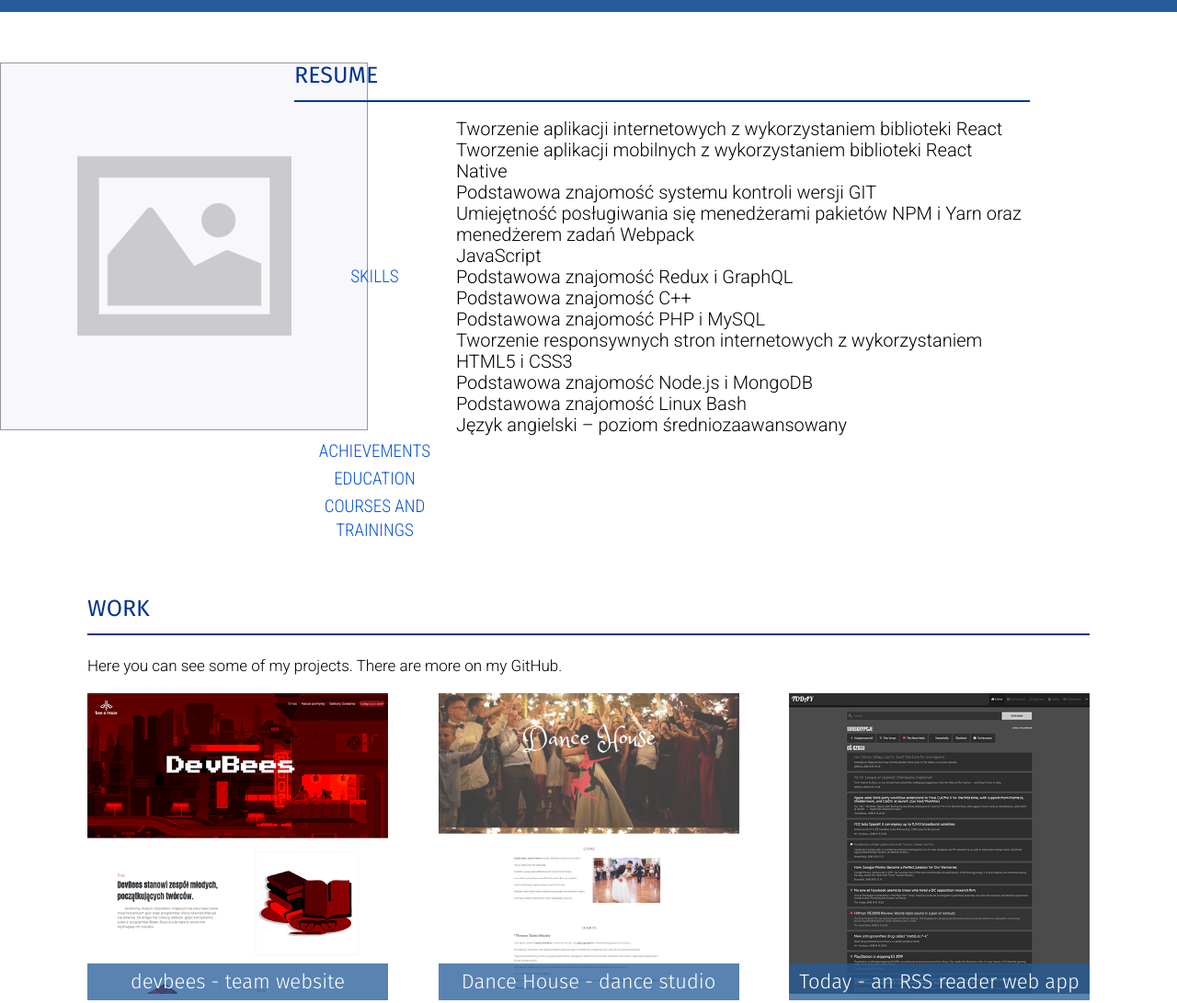
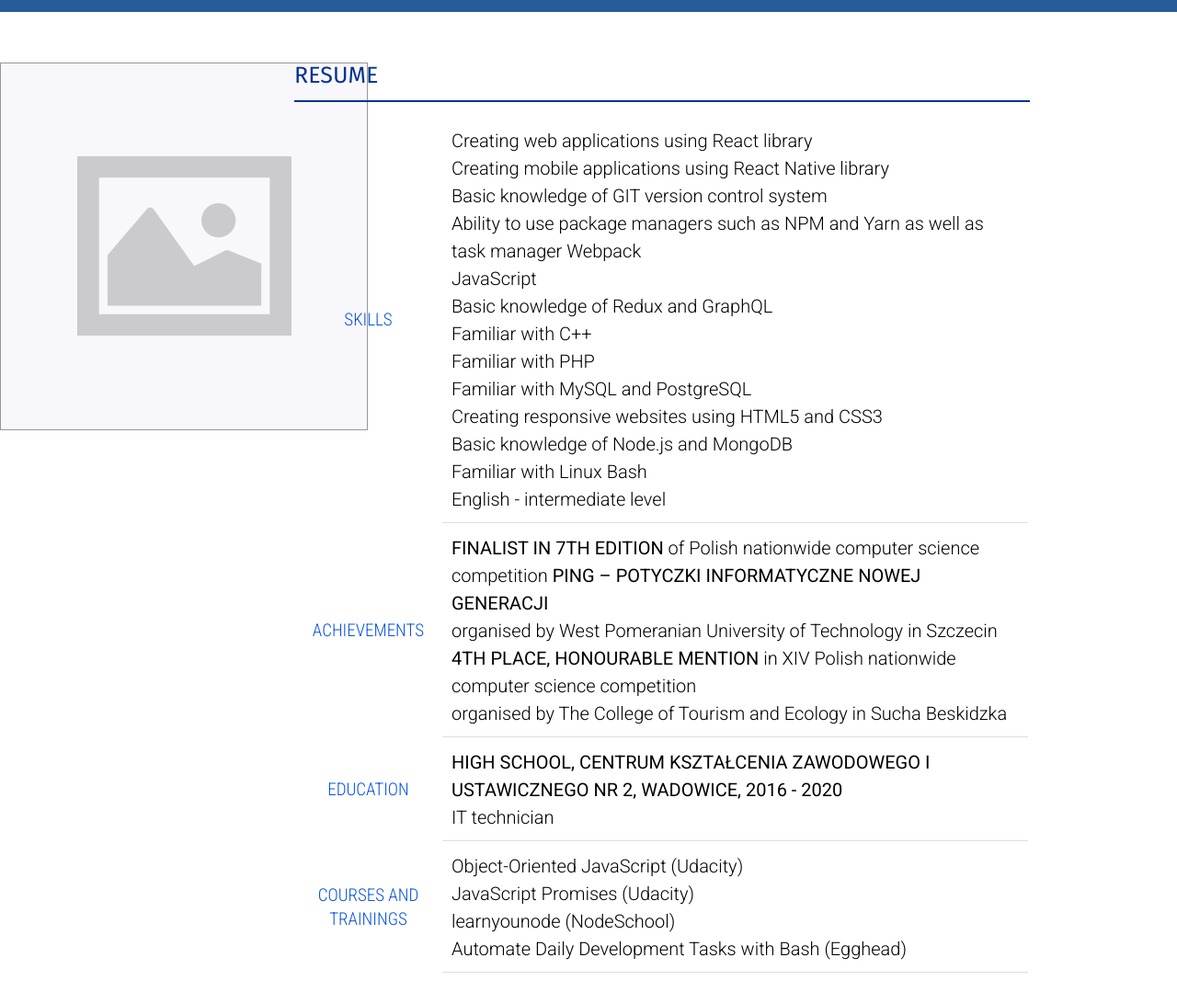
Before and after one commit to mgorzanski/personal-website-gatsbyjs, a Gatsby site: page / in a window 1280 px wide. Shown: the part 1640-2731 px from the top of the page at 92% size. Built offline with nearby package versions, Linux system fonts and the light colour scheme; Gatsby itself is replaced by a stand-in of ours; a web font is replaced by a local one.

Commit message:
update resume section

```diff
--- a/src/pages/index.js
+++ b/src/pages/index.js
@@ -169,56 +169,79 @@ export default ({ data }) => (
           <h3 className="section__title">Resume</h3>
           <table className="section__table">
             <tr>
-
-                <th>Skills</th>
+              <th>Skills</th>
 
               <td>
-                Tworzenie aplikacji internetowych z wykorzystaniem biblioteki
-                React
+                Creating web applications using React library
                 <br />
-                Tworzenie aplikacji mobilnych z wykorzystaniem biblioteki React
-                Native
+                Creating mobile applications using React Native library
                 <br />
-                Podstawowa znajomość systemu kontroli wersji GIT
+                Basic knowledge of GIT version control system
                 <br />
-                Umiejętność posługiwania się menedżerami pakietów NPM i Yarn
-                oraz menedżerem zadań Webpack
+                Ability to use package managers such as NPM and Yarn as well as
+                task manager Webpack
                 <br />
                 JavaScript
                 <br />
-                Podstawowa znajomość Redux i GraphQL
+                Basic knowledge of Redux and GraphQL
                 <br />
-                Podstawowa znajomość C++
+                Familiar with C++
                 <br />
-                Podstawowa znajomość PHP i MySQL
+                Familiar with PHP
                 <br />
-                Tworzenie responsywnych stron internetowych z wykorzystaniem
-                HTML5 i CSS3
+                Familiar with MySQL and PostgreSQL
                 <br />
-                Podstawowa znajomość Node.js i MongoDB
+                Creating responsive websites using HTML5 and CSS3
                 <br />
-                Podstawowa znajomość Linux Bash
+                Basic knowledge of Node.js and MongoDB
                 <br />
-                Język angielski – poziom średniozaawansowany
+                Familiar with Linux Bash
+                <br />
+                English - intermediate level
               </td>
             </tr>
             <tr>
+              <th>Achievements</th>
 
-                <th>Achievements</th>
-
-              <td />
+              <td>
+                <span>Finalist in 7th edition</span> of Polish nationwide
+                computer science competition{' '}
+                <span>PING – Potyczki Informatyczne Nowej Generacji</span>
+                <br />
+                organised by West Pomeranian University of Technology in
+                Szczecin
+                <br />
+                <span>4th place, honourable mention</span> in XIV Polish
+                nationwide computer science competition
+                <br />
+                organised by The College of Tourism and Ecology in Sucha
+                Beskidzka
+              </td>
             </tr>
             <tr>
+              <th>Education</th>
 
-                <th>Education</th>
-
-              <td />
+              <td>
+                <span>
+                  High School, Centrum Kształcenia Zawodowego i Ustawicznego nr
+                  2, Wadowice, 2016 - 2020
+                </span>
+                <br />
+                IT technician
+              </td>
             </tr>
             <tr>
+              <th>Courses and trainings</th>
 
-                <th>Courses and trainings</th>
-
-              <td />
+              <td>
+                Object-Oriented JavaScript (Udacity)
+                <br />
+                JavaScript Promises (Udacity)
+                <br />
+                learnyounode (NodeSchool)
+                <br />
+                Automate Daily Development Tasks with Bash (Egghead)
+              </td>
             </tr>
           </table>
         </div>
--- a/src/scss/index.scss
+++ b/src/scss/index.scss
@@ -237,13 +237,19 @@ body {
 
   tr {
     td {
-      border: 0;
+      border-bottom: 1px solid #dddddd;
       font-family: 'Roboto', sans-serif;
       font-weight: 300;
       font-size: 2rem;
-      line-height: 2.3rem;
+      line-height: 3rem;
       color: #000;
       vertical-align: top;
+      padding: 1rem;
+
+      span {
+        font-weight: 400;
+        text-transform: uppercase;
+      }
     }
 
     th {
```
